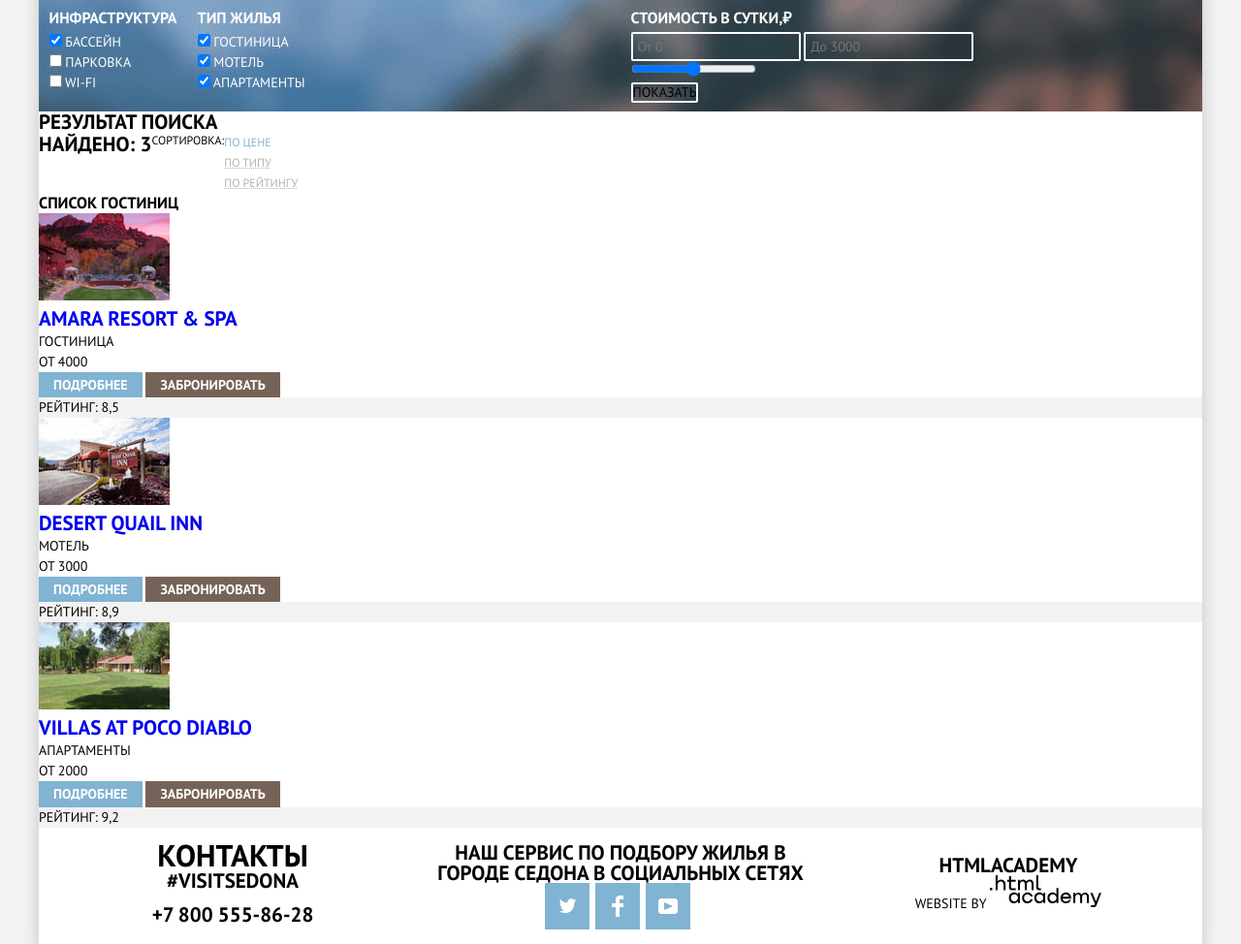
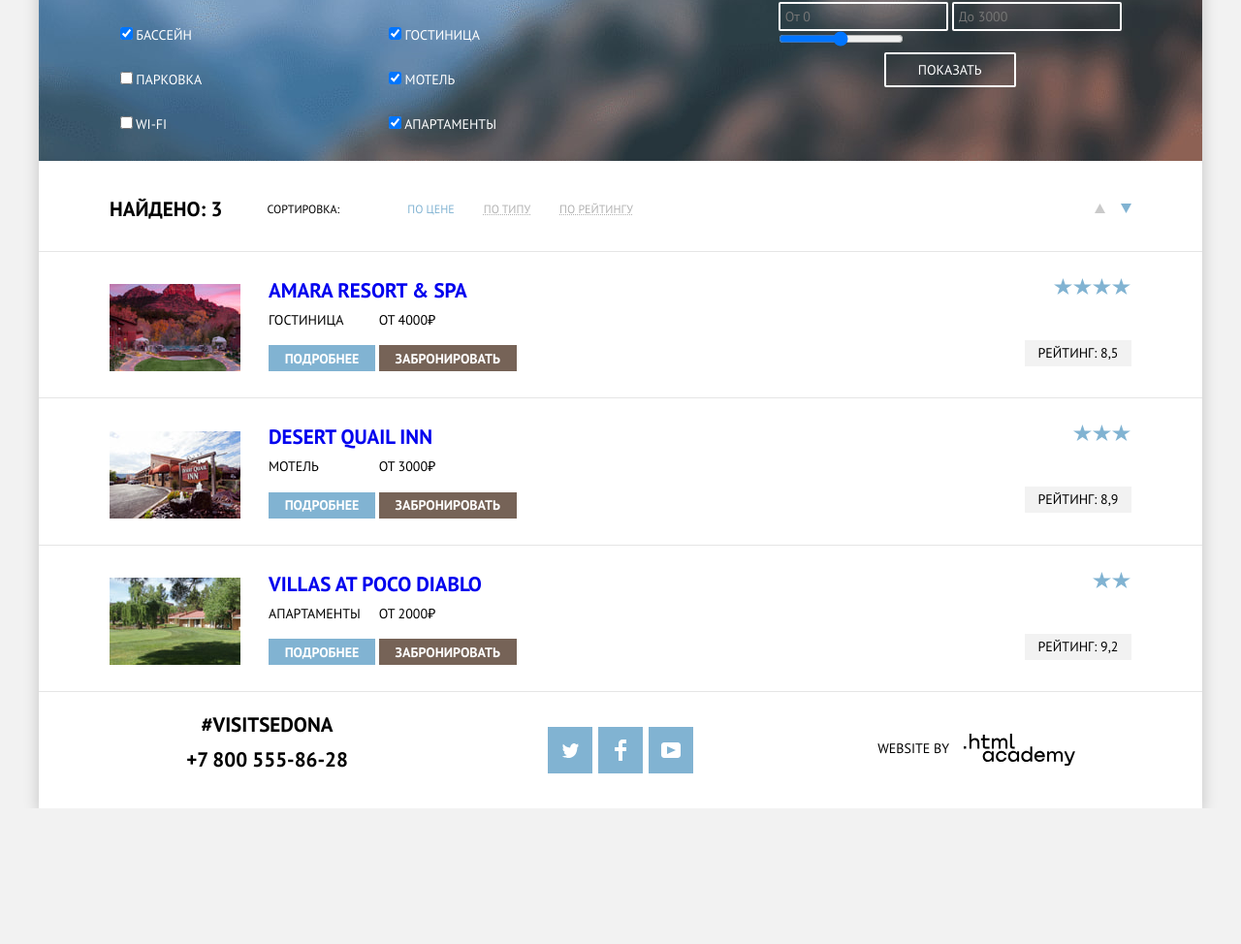
Before and after one commit to Proalex90/1744861-sedona-31, a plain HTML site: page catalog.html in a window 1280 px wide. Shown: the part 107-1081 px from the top of the page at 97% size. After the commit the page ends 941 px from the top, so only its background shows below. Drawn offline with Linux system fonts and the light colour scheme.

Commit message:
Внутренняя  сраница на флексах

```diff
--- a/catalog.html
+++ b/catalog.html
@@ -41,14 +41,14 @@
       </header>
       <main class="page">
         <section class="filter">
-          <h1 class="filter__title">Забронировать гостиницу в городе Седона</h1>
+          <h1 class="filter__title visually-hidden">Забронировать гостиницу в городе Седона</h1>
           <form
             class="filter__form"
             method="get"
             action="https://echo.htmlacademy.ru"
           >
             <fieldset class="filter__infrastructure">
-              <legend class="infrastructure__heading">Инфраструктура</legend>
+              <legend class="infrastructure__heading">Инфраструктура:</legend>
               <ul class="infrastructure__list">
                 <li class="infrastructure__item">
                   <input
@@ -83,7 +83,7 @@
               </ul>
             </fieldset>
             <fieldset class="filter__lodging">
-              <legend class="lodging__heading">Тип жилья</legend>
+              <legend class="lodging__heading">Тип жилья:</legend>
               <ul class="lodging__list">
                 <li class="lodging__item">
                   <input
@@ -135,16 +135,14 @@
                   name="price_to"
                   placeholder="До 3000"
                 />
-                <p class=""><input type="range" /></p>
-                <p class="">
+                <p class=""></p><input type="range" /></p>
                   <button class="filter-price__btn" type="submit">Показать</button>
-                </p>
             </fieldset>
           </form>
         </section>
         <section class="sorting">
 
-            <h2 class="sorting__title">Результат поиска</h2>
+            <h2 class="sorting__title visually-hidden">Результат поиска</h2>
             <div class="sorting__container">
             <p class="sorting__text result__text">Найдено: 3</p>
             <p class="sorting__text">Сортировка:</p>
@@ -161,12 +159,16 @@
                 <a class="sorting__link" href="#">По рейтингу</a>
               </li>
             </ul>
+            <div class="sorting__container-buttons">
+              <button class="sorting__button button__up"></button>
+              <button class="sorting__button button__down"></button>
+            </div>
           </div>
           <section class="search-results results">
-            <h3 class="results__title">Список гостиниц</h3>
+            <h3 class="results__title visually-hidden">Список гостиниц</h3>
             <ul class="results__list">
+              <div class="results__leveler">
                 <li class="results__item">
-                <a class="results__link" href="#">
                   <img
                     class="results__img"
                     src="img/catalog/hotel-amara-resort.jpg"
@@ -174,20 +176,29 @@
                     height="90"
                     alt="Фотография гостиницы"
                   />
+                  <div class="results__container">
+                    <a class="results__link" href="#">
                       <h4 class="results__subtitle">Amara Resort & Spa</h4>
                     </a>
                     <p class="results__text text__type-of-housing">Гостиница</p>
-                <p class="results__text price_text">от 4000</p>
+                    <p class="results__text price_text">от 4000<span>&#8381;</span></p>
+                    <div class="results__container-buttons">
                       <button class="results__btn btn__detail" type="button">
                         Подробнее
                       </button>
                       <button class="results__btn btn__reservation" type="button">
                         Забронировать
                       </button>
+                    </div>
+                  </div>
+                  <div class="results__container-rating">
+                    <div class="results__rating-stars rating-star--four"></div>
                     <p class="results__text text__rating">Рейтинг: 8,5</p>
+                  </div>
                 </li>
+              </div>
+              <div class="results__leveler">
                 <li class="results__item">
-                <a class="results__link" href="#">
                   <img
                     class="results__img"
                     src="img/catalog/motel-desert-quail.jpg"
@@ -195,20 +206,29 @@
                     height="90"
                     alt="Фотография мотеля"
                   />
+                  <div class="results__container">
+                    <a class="results__link" href="#">
                       <h4 class="results__subtitle">Desert Quail Inn</h4>
                     </a>
                     <p class="results__text text__type-of-housing">Мотель</p>
-                <p class="results__text price_text">от 3000</p>
+                    <p class="results__text price_text">от 3000<span>&#8381;</span></p>
+                    <div class="results__container-buttons">
                       <button class="results__btn btn__detail" type="button">
                         Подробнее
                       </button>
                       <button class="results__btn btn__reservation" type="button">
                         Забронировать
                       </button>
+                    </div>
+                  </div>
+                  <div class="results__container-rating">
+                    <div class="results__rating-stars rating-star--three"></div>
                     <p class="results__text text__rating">Рейтинг: 8,9</p>
+                  </div>
                 </li>
+              </div>
+              <div class="results__leveler">
                 <li class="results__item">
-                <a class="results__link" href="#">
                   <img
                     class="results__img"
                     src="img/catalog/apartments-villas-at-poco.jpg"
@@ -216,31 +236,40 @@
                     height="90"
                     alt="Фотография апартаментов"
                   />
+                  <div class="results__container-detail">
+                    <a class="results__link" href="#">
                       <h4 class="results__subtitle">Villas at Poco Diablo</h4>
                     </a>
                     <p class="results__text text__type-of-housing">Апартаменты</p>
-                <p class="results__text price_text">от 2000</p>
+                    <p class="results__text price_text">от 2000<span>&#8381;</span></p>
+                    <div class="results__container-buttons">
                       <button class="results__btn btn__detail" type="button">
                         Подробнее
                       </button>
                       <button class="results__btn btn__reservation" type="button">
                         Забронировать
                       </button>
+                    </div>
+                  </div>
+                  <div class="results__container-rating">
+                    <div class="results__rating-stars rating-star--two"></div>
                     <p class="results__text text__rating">Рейтинг: 9,2</p>
+                  </div>
                 </li>
+              </div>
             </ul>
           </section>
         </section>
       </main>
-      <footer class="footer">
-        <div class="footer__wrapper container">
+      <footer class="footer footer--restoration">
+        <div class="footer__wrapper container ">
           <section class="footer__contacts contacts">
-            <h2 class="contacts__title">Контакты</h2>
+            <h2 class="contacts__title visually-hidden">Контакты</h2>
             <p class="contacts__text">#VISITSEDONA</p>
             <a class="contacts__phone" href="tel:+78005558628"> +7 800 555-86-28</a>
           </section>
           <section class="footer__social social">
-            <h2 class="social__title">
+            <h2 class="social__title visually-hidden">
               Наш сервис по подбору жилья в городе Седона в социальных сетях
             </h2>
             <ul class="social__list">
@@ -257,7 +286,7 @@
             </ul>
             </section>
           <section class="footer-copyright copyright">
-              <h2 class="copyright__title">HTMLAcademy</h2>
+              <h2 class="copyright__title visually-hidden">HTMLAcademy</h2>
               <p class="copyright__text">WEBSITE by</p>
               <a
                 class="copyright__button"
--- a/css/style.css
+++ b/css/style.css
@@ -26,6 +26,7 @@
   --basic-dark-brown: #604e43;
   --basic-very-dark-brown: #503e33;
   --basic-grey: #f2f2f2;
+  --basic-dark-grey: #e5e5e5;
   --box-shadow: rgba(0, 1, 1, 0.2);
   --semi-transporant-white: rgba(255, 255, 255, 0.9);
   --full-transporant-white: rgba(255, 255, 255, 0);
@@ -57,6 +58,7 @@
   margin: 0 auto;
   background-color: var(--basic-white);
   box-shadow: 0px 5px 15px var(--box-shadow);
+  position: relative;
 }
 
 .visually-hidden {
@@ -95,7 +97,6 @@
   font-weight: 700;
   text-decoration: none;
   color: var(--basic-black);
-  line-height: 26px;
   font-size: 14px;
 }
 
@@ -109,8 +110,8 @@
   opacity: 0.3;
 }
 
-.header__img {
-  background-image: url(../img/index/header-img.jpg);
+.about__img {
+  background-image: url(../img/index/about-img.jpg);
   background-repeat: no-repeat;
   background-size: 100% auto;
   width: 100%;
@@ -118,7 +119,7 @@
   position: relative;
 }
 
-.header__img::after {
+.about__img::after {
   content: "";
   position: absolute;
   background: url(../img/index/envelope.svg) no-repeat;
@@ -164,7 +165,7 @@
 .features__subtitle {
   width: 150px;
 
-  margin: 47px auto 25px;
+  margin: 49px auto 26px;
 
   font-size: 21px;
   font-weight: 700;
@@ -178,7 +179,7 @@
 }
 
 .features__text {
-  width: 302px;
+  width: 305px;
   margin: 23px auto 54px;
 }
 
@@ -190,6 +191,7 @@
   font-size: 21px;
   font-weight: 700;
   line-height: 21px;
+  margin-top: 22px;
 }
 
 .dignity__text {
@@ -207,7 +209,7 @@
 }
 
 .list__title {
-  margin: 47px auto 25px;
+  margin: 47px auto 26px;
 
   width: 120px;
 
@@ -221,7 +223,7 @@
 
 .list__text {
   color: var(--basic-lite-black);
-  margin: 23px auto 54px;
+  margin: 24px auto 54px;
 
   width: 258px;
 }
@@ -239,20 +241,22 @@
   font-size: 30px;
   font-weight: 700;
   line-height: 24px;
-  margin-top: 58px;
+  margin-top: 56px;
+  margin-right: 10px;
 }
 
 .reservation__text {
   width: 436px;
   line-height: 24px;
-  margin: 40px auto 50px;
+  margin: 34px auto 44px;
 }
 
 .reservation__button {
   background-color: var(--basic-brown);
   color: var(--basic-white);
   text-transform: uppercase;
-  padding: 30px 125px;
+  width: 568px;
+  height: 86px;
   border: none;
   font-size: 21px;
   line-height: 26px;
@@ -272,8 +276,20 @@
   text-align: center;
 }
 
+.map__img {
+  display: block;
+}
+
 .footer {
   background-color: var(--semi-transporant-white);
+  position: absolute;
+  left: 0;
+  bottom: 0;
+  width: 100%;
+}
+
+.footer--restoration {
+  position: static;
 }
 
 .footer ul {
@@ -285,10 +301,13 @@
   font-size: 21px;
   font-weight: 700;
   line-height: 26px;
+
+  margin-top: 21px;
+  margin-left: 71px;
 }
 
 .contacts__text {
-  margin-bottom: 9px;
+  margin-bottom: 10px;
 }
 
 .contacts__phone {
@@ -302,6 +321,10 @@
 
 .social__item {
   margin-right: 6px;
+}
+
+.social__item:last-child {
+  margin-right: 0;
 }
 
 .fb {
@@ -335,8 +358,21 @@
 }
 
 .copyright__text {
-  display: inline;
   line-height: 26px;
+  margin-right: 15px;
+  padding-bottom: 5px;
+}
+
+.footer-copyright {
+  display: flex;
+  justify-content: flex-end;
+  align-items: center;
+
+  margin-right: 131px;
+}
+
+.vector {
+  display: block;
 }
 
 /* Catalog page */
@@ -352,6 +388,10 @@
 
 .filter__form fieldset {
   border: none;
+}
+
+.filter__infrastructure {
+  margin-right: 120px;
 }
 
 .filter__form legend {
@@ -379,6 +419,22 @@
   font-weight: 700;
 }
 
+.infrastructure__heading {
+  margin-bottom: 24px;
+}
+
+.infrastructure__item {
+  margin-bottom: 25px;
+}
+
+.lodging__heading {
+  margin-bottom: 24px;
+}
+
+.lodging__item {
+  margin-bottom: 25px;
+}
+
 .filter-price__textbox {
   background-color: var(--full-transporant-white);
   border: 2px solid var(--basic-white);
@@ -391,6 +447,12 @@
   border-radius: 2px;
   background-color: var(--full-transporant-white);
   text-transform: uppercase;
+  color: var(--basic-white);
+  text-align: center;
+  display: block;
+  width: 136px;
+  height: 36px;
+  margin: 0 auto;
 }
 
 .sorting__text {
@@ -406,10 +468,17 @@
   font-size: 21px;
   font-weight: 700;
   line-height: 26px;
+  margin-right: 46px;
 }
 
 .sorting__list {
   list-style: none;
+  display: flex;
+  margin-left: 40px;
+}
+
+.sorting__item {
+  margin-left: 30px;
 }
 
 .sorting__link {
@@ -447,6 +516,8 @@
   font-size: 21px;
   line-height: 26px;
   font-weight: 700;
+
+  margin-bottom: 7px;
 }
 
 .results__subtitle:hover,
@@ -463,10 +534,16 @@
   font-weight: 700;
   text-transform: uppercase;
   border: none;
-  padding: 5px 15px;
+  margin-top: 15.5px;
+}
+
+.text__type-of-housing {
+  width: 110px;
 }
 
 .btn__detail {
+  width: 110px;
+  height: 27px;
   background-color: var(--basic-blue);
 }
 .btn__detail:hover,
@@ -480,6 +557,8 @@
 }
 
 .btn__reservation {
+  width: 142px;
+  height: 27px;
   background-color: var(--basic-brown);
 }
 
@@ -494,10 +573,16 @@
 }
 
 .text__rating {
+  display: block;
   background-color: var(--basic-grey);
+  width: 110px;
+  height: 27px;
+  text-align: center;
+  padding-top: 3px;
 }
 
 /* GRIDS */
+
 .features {
   display: grid;
   width: 100%;
@@ -540,15 +625,15 @@
 }
 
 .icon__home {
-  margin: 60px auto 28px;
+  margin: 60px auto 0;
 }
 
 .icon__food {
-  margin: 61px auto 29px;
+  margin: 61px auto 0;
 }
 
 .icon__gift {
-  margin: 56px auto 28px;
+  margin: 56px auto 0;
 }
 
 .features__list {
@@ -561,10 +646,8 @@
 
 .footer__wrapper {
   grid-template-columns: 1fr 1fr 1fr;
-  justify-items: stretch;
   text-align: center;
   min-height: 120px;
-  align-items: center;
 }
 
 .social__button {
@@ -572,6 +655,10 @@
   width: 46px;
   height: 48px;
   background-color: var(--basic-blue);
+}
+
+.footer__social {
+  align-self: center;
 }
 
 /* FLEX */
@@ -585,14 +672,56 @@
 .filter__form {
   display: flex;
   justify-content: flex-start;
+  padding-top: 27px;
+  margin: 0 73px 0;
 }
 
-.filter-price {
-  flex-basis: 50%;
+.sorting {
 }
 
 .sorting__container {
   display: flex;
+  align-items: center;
+  margin: 30px 73px;
+}
+
+.results__item {
+  position: relative;
+  display: flex;
+  margin: 27px 73px;
+}
+
+.results__leveler::after {
+  content: "";
+  display: block;
+  width: 100%;
+  height: 1px;
+  background-color: var(--basic-dark-grey);
+}
+
+.results__leveler:first-child:before {
+  content: "";
+  display: block;
+  width: 100%;
+  height: 1px;
+  background-color: var(--basic-dark-grey);
+}
+
+.results__img {
+  margin-top: auto;
+  margin-right: 29px;
+}
+
+.results__text {
+  display: inline-block;
+}
+
+.results__container {
+  align-self: flex-start;
+}
+
+.results__container-rating {
+  margin-left: auto;
 }
 
 .filter__form fieldset:last-child {
@@ -602,7 +731,7 @@
 .nav__list {
   display: flex;
   flex-wrap: wrap;
-  padding: 15px 72px;
+  padding: 14px 0;
 }
 
 .nav__item {
@@ -614,7 +743,77 @@
   text-align: right;
 }
 
-.nav__item:nth-child(7),
-.nav__item:nth-child(8) {
+.nav__item:nth-child(4n + 3),
+.nav__item:nth-child(4n + 4) {
   text-align: right;
 }
+
+.nav__item:nth-child(1) {
+  padding-left: 72px;
+}
+
+.nav__item:nth-child(4) {
+  padding-right: 72px;
+}
+
+.nav__item:nth-child(4n + 1) {
+  padding-left: 72px;
+}
+
+.nav__item:nth-child(4n) {
+  padding-right: 72px;
+}
+
+.sorting__container-buttons {
+  margin-left: auto;
+}
+
+.sorting__button {
+  width: 11px;
+  height: 10px;
+  border: none;
+  background-color: var(--basic-white);
+}
+
+.button__up {
+  background: url(../img/catalog/icon-up.svg) no-repeat;
+  left: 0;
+  top: 0;
+  margin-right: 12px;
+}
+
+.button__down {
+  background: url(../img/catalog/icon-down.svg) no-repeat;
+  left: 0;
+  top: 0;
+}
+
+.results__rating-stars {
+  background: url(../img/catalog/star.svg) repeat-x;
+  background-size: 20px 17px;
+  right: 0;
+  top: 0;
+  margin-bottom: 47px;
+  margin-left: auto;
+}
+
+.rating-star--five {
+  width: 100px;
+  height: 17px;
+}
+.rating-star--four {
+  width: 80px;
+  height: 17px;
+}
+.rating-star--three {
+  width: 60px;
+  height: 17px;
+}
+.rating-star--two {
+  width: 40px;
+  height: 17px;
+}
+.rating-star--one {
+  width: 20px;
+  height: 17px;
+}
```
Also changed, not shown: index.html (+10 -11 lines), img/catalog/checkbox-off.svg (added), img/catalog/checkbox-on.svg (added), img/catalog/icon-down.svg (added), img/catalog/icon-up.svg (added), img/index/about-img.jpg (renamed from img/index/header-img.jpg). Lines whose indentation alone changed are shown as unchanged.
